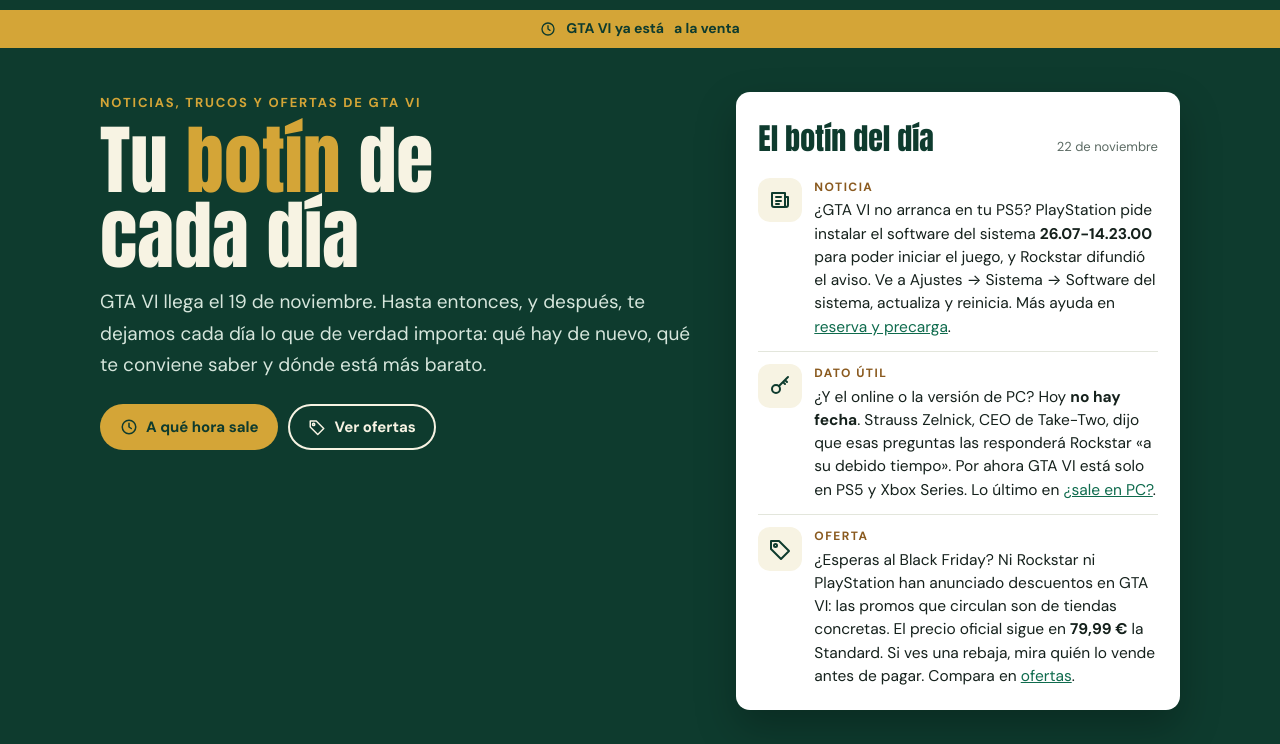
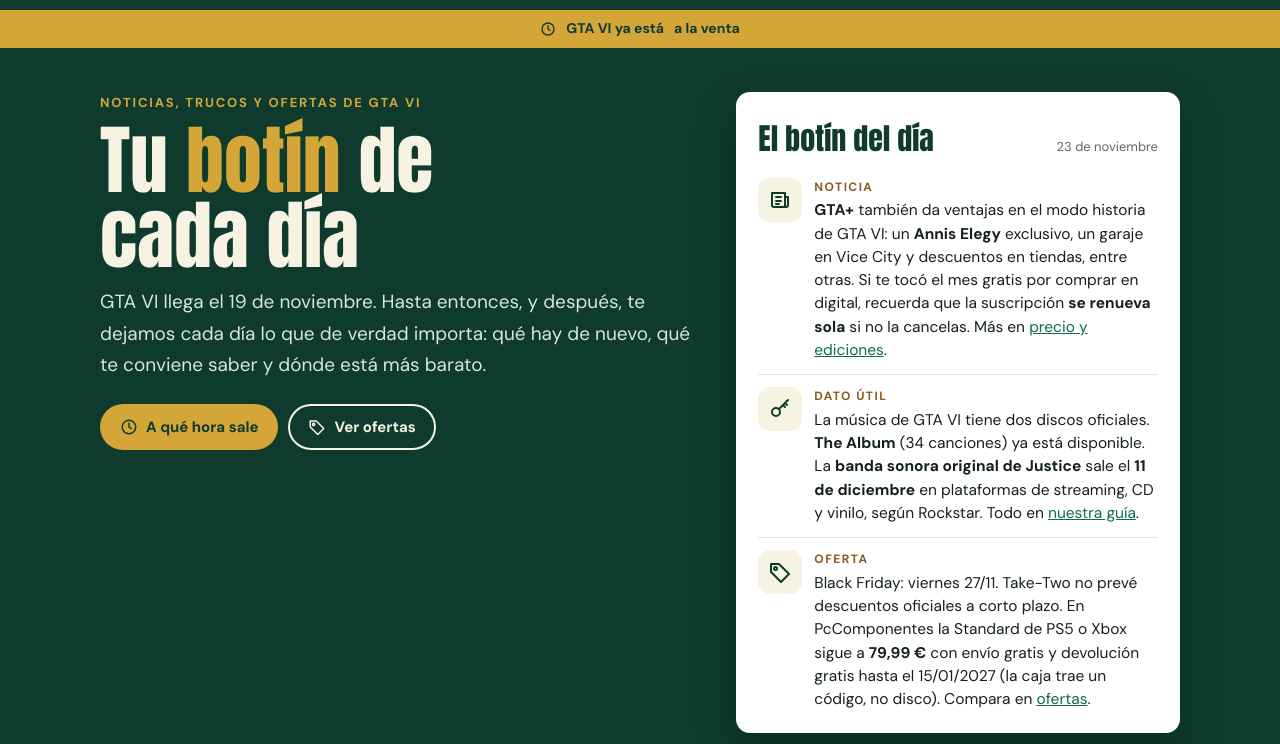
Before and after one commit to botindiario/botindiario-web, a plain HTML site: page index.html in a window 1280 px wide. Shown: the part 56-800 px from the top of the page. Drawn offline with Linux system fonts and the light colour scheme.

Commit message:
Botín del día 2026-11-23
Co-Authored-By: Claude Opus 5.5 <noreply@anthropic.com>
Claude-Session: https://claude.ai/code/session_018E2RkEhuPtBFUfBwRBwZHA

```diff
--- a/index.html
+++ b/index.html
@@ -48,11 +48,11 @@
 </div>
 <section class="loot" aria-labelledby="botin-hoy">
 <!-- BOTIN:INICIO (generado por scripts/actualizar_botin.py, no editar a mano) -->
-<header><h2 id="botin-hoy">El botín del día</h2><time datetime="2026-11-22">22 de noviembre</time></header>
+<header><h2 id="botin-hoy">El botín del día</h2><time datetime="2026-11-23">23 de noviembre</time></header>
 <ol>
-<li><span class="ic"><svg viewBox="0 0 24 24" fill="none" stroke="currentColor" stroke-width="2" stroke-linecap="round" stroke-linejoin="round" aria-hidden="true"><path d="M4 5h13v14H6a2 2 0 0 1-2-2V5Z"/><path d="M17 9h3v8a2 2 0 0 1-2 2"/><path d="M8 9h5M8 13h5M8 16h3"/></svg></span><div><b class="k">Noticia</b><p>¿GTA VI no arranca en tu PS5? PlayStation pide instalar el software del sistema <strong>26.07-14.23.00</strong> para poder iniciar el juego, y Rockstar difundió el aviso. Ve a Ajustes → Sistema → Software del sistema, actualiza y reinicia. Más ayuda en <a href="/gta-6/reserva-y-precarga/">reserva y precarga</a>.</p></div></li>
-<li><span class="ic"><svg viewBox="0 0 24 24" fill="none" stroke="currentColor" stroke-width="2" stroke-linecap="round" stroke-linejoin="round" aria-hidden="true"><circle cx="8" cy="15" r="4"/><path d="m11 12 9-9M17 6l2 2M15 8l2 2"/></svg></span><div><b class="k">Dato útil</b><p>¿Y el online o la versión de PC? Hoy <strong>no hay fecha</strong>. Strauss Zelnick, CEO de Take-Two, dijo que esas preguntas las responderá Rockstar «a su debido tiempo». Por ahora GTA VI está solo en PS5 y Xbox Series. Lo último en <a href="/gta-6/sale-en-pc/">¿sale en PC?</a>.</p></div></li>
-<li><span class="ic"><svg viewBox="0 0 24 24" fill="none" stroke="currentColor" stroke-width="2" stroke-linecap="round" stroke-linejoin="round" aria-hidden="true"><path d="M3 12V4h8l10 10-8 8L3 12Z"/><circle cx="7.5" cy="8.5" r="1.5"/></svg></span><div><b class="k">Oferta</b><p>¿Esperas al Black Friday? Ni Rockstar ni PlayStation han anunciado descuentos en GTA VI: las promos que circulan son de tiendas concretas. El precio oficial sigue en <strong>79,99 €</strong> la Standard. Si ves una rebaja, mira quién lo vende antes de pagar. Compara en <a href="/ofertas/">ofertas</a>.</p></div></li>
+<li><span class="ic"><svg viewBox="0 0 24 24" fill="none" stroke="currentColor" stroke-width="2" stroke-linecap="round" stroke-linejoin="round" aria-hidden="true"><path d="M4 5h13v14H6a2 2 0 0 1-2-2V5Z"/><path d="M17 9h3v8a2 2 0 0 1-2 2"/><path d="M8 9h5M8 13h5M8 16h3"/></svg></span><div><b class="k">Noticia</b><p><strong>GTA+</strong> también da ventajas en el modo historia de GTA VI: un <strong>Annis Elegy</strong> exclusivo, un garaje en Vice City y descuentos en tiendas, entre otras. Si te tocó el mes gratis por comprar en digital, recuerda que la suscripción <strong>se renueva sola</strong> si no la cancelas. Más en <a href="/gta-6/precio-y-ediciones/">precio y ediciones</a>.</p></div></li>
+<li><span class="ic"><svg viewBox="0 0 24 24" fill="none" stroke="currentColor" stroke-width="2" stroke-linecap="round" stroke-linejoin="round" aria-hidden="true"><circle cx="8" cy="15" r="4"/><path d="m11 12 9-9M17 6l2 2M15 8l2 2"/></svg></span><div><b class="k">Dato útil</b><p>La música de GTA VI tiene dos discos oficiales. <strong>The Album</strong> (34 canciones) ya está disponible. La <strong>banda sonora original de Justice</strong> sale el <strong>11 de diciembre</strong> en plataformas de streaming, CD y vinilo, según Rockstar. Todo en <a href="/gta-6/">nuestra guía</a>.</p></div></li>
+<li><span class="ic"><svg viewBox="0 0 24 24" fill="none" stroke="currentColor" stroke-width="2" stroke-linecap="round" stroke-linejoin="round" aria-hidden="true"><path d="M3 12V4h8l10 10-8 8L3 12Z"/><circle cx="7.5" cy="8.5" r="1.5"/></svg></span><div><b class="k">Oferta</b><p>Black Friday: viernes 27/11. Take-Two no prevé descuentos oficiales a corto plazo. En PcComponentes la Standard de PS5 o Xbox sigue a <strong>79,99 €</strong> con envío gratis y devolución gratis hasta el 15/01/2027 (la caja trae un código, no disco). Compara en <a href="/ofertas/">ofertas</a>.</p></div></li>
 </ol>
 <!-- BOTIN:FIN -->
 </section>
--- a/sitemap.xml
+++ b/sitemap.xml
@@ -1,6 +1,6 @@
 <?xml version="1.0" encoding="UTF-8"?>
 <urlset xmlns="http://www.sitemaps.org/schemas/sitemap/0.9">
-  <url><loc>https://botindiario.com/</loc><lastmod>2026-11-22</lastmod></url>
+  <url><loc>https://botindiario.com/</loc><lastmod>2026-11-23</lastmod></url>
   <url><loc>https://botindiario.com/gta-6/</loc><lastmod>2026-10-18</lastmod></url>
   <url><loc>https://botindiario.com/gta-6/trailer-de-lanzamiento/</loc><lastmod>2026-10-18</lastmod></url>
   <url><loc>https://botindiario.com/gta-6/fecha-y-hora-de-lanzamiento/</loc><lastmod>2026-11-04</lastmod></url>
```
Also changed, not shown: datos/botin.json (+4 -4 lines).
